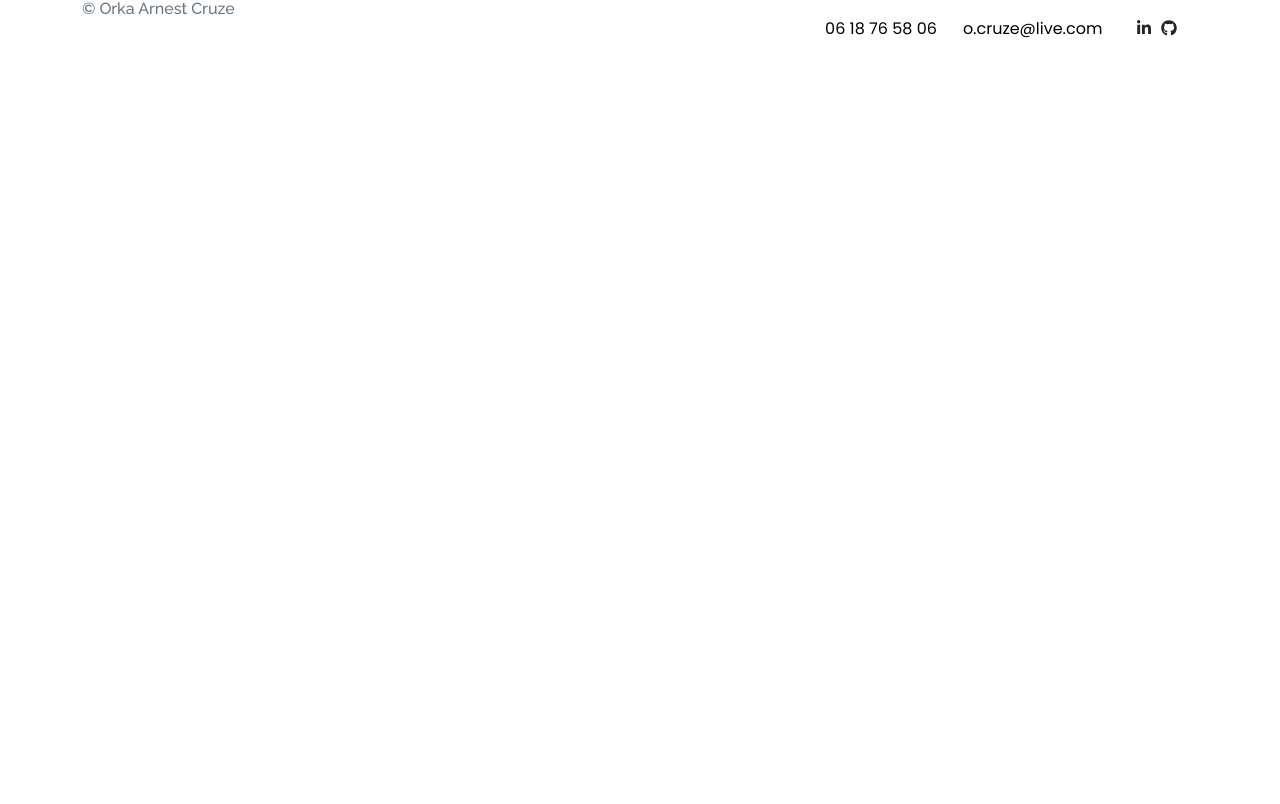
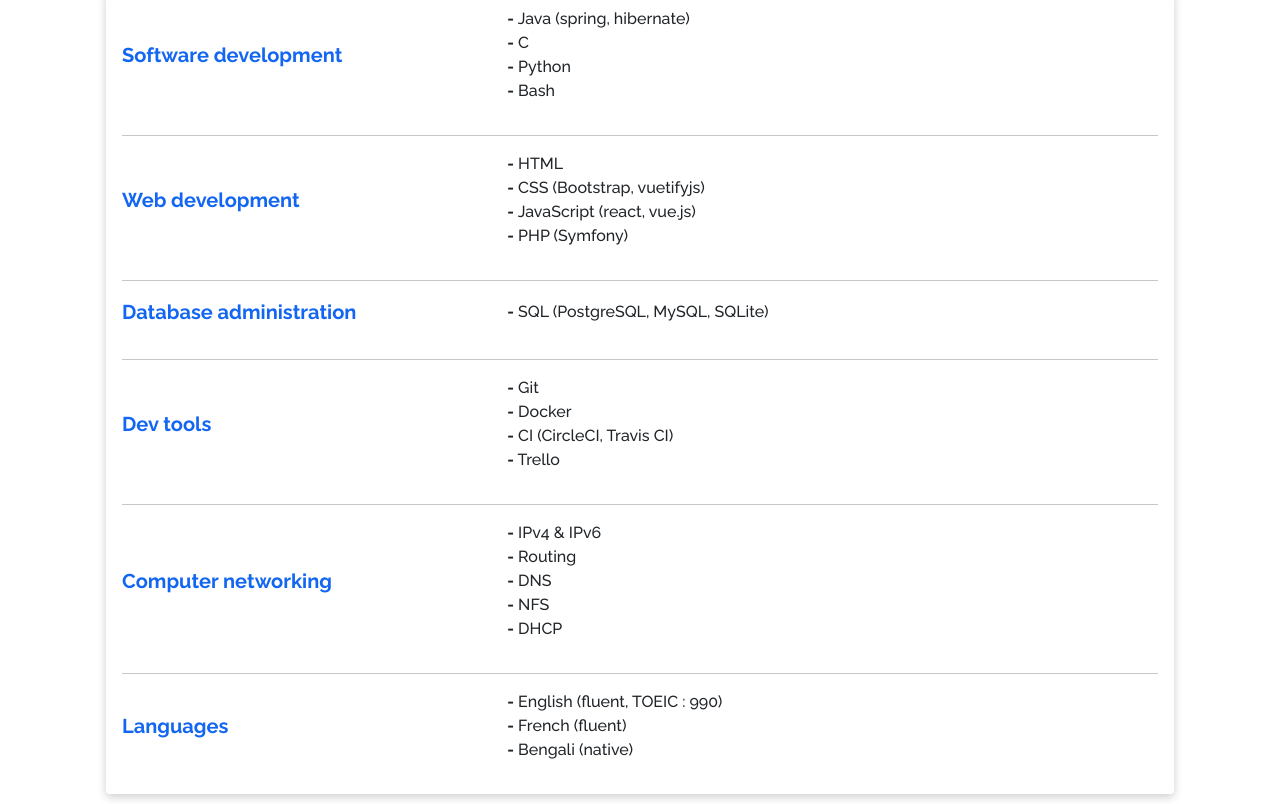
Before and after one commit to ocruze/portfolio, a React (Vite) app: page /#/resume in a window 1280 px wide. Shown: the part 1516-2320 px from the top of the page. Before the commit the page ends 1604 px from the top, so only its background shows below. Built offline with nearby package versions, Linux system fonts and the light colour scheme.

Commit message:
resume page: skillset section

```diff
--- a/src/components/Cards/EducationCard.jsx
+++ b/src/components/Cards/EducationCard.jsx
@@ -13,7 +13,10 @@
           <p className="fw-bold">{props.degree}</p>
           <p>{props.school}</p>
           <p>
-            <FontAwesomeIcon icon={fas.faMapMarkerAlt} />
+            <FontAwesomeIcon
+              icon={fas.faMapMarkerAlt}
+              className="text-success"
+            />
             &nbsp;
             {props.school_location}
           </p>
--- a/src/components/Cards/ExperienceCard.jsx
+++ b/src/components/Cards/ExperienceCard.jsx
@@ -13,7 +13,10 @@
           <p className="fw-bold">{props.job_title}</p>
           <p>{props.employer}</p>
           <p>
-            <FontAwesomeIcon icon={fas.faMapMarkerAlt} />
+            <FontAwesomeIcon
+              icon={fas.faMapMarkerAlt}
+              className="text-success"
+            />
             &nbsp;
             {props.employer_location}
           </p>
--- /dev/null
+++ b/src/components/SkillsetSection.jsx
@@ -0,0 +1,127 @@
+import React from "react";
+
+const SkillsetSection = ({ skills }) => {
+  return (
+    <div className="box-shadow rounded m-4 p-3">
+      <div className="row">
+        <div className="col-lg-4 d-flex align-items-center">
+          <p className="fw-bold fs-5 text-primary">Software development</p>
+        </div>
+
+        <div className="col-lg-8 d-flex align-items-center">
+          {
+            <ul>
+              {skills.software_development.map((tech, index) => (
+                <li key={index}>
+                  <span className="fw-bold">-</span> {tech}
+                </li>
+              ))}
+            </ul>
+          }
+        </div>
+      </div>
+
+      <hr />
+
+      <div className="row">
+        <div className="col-lg-4 d-flex align-items-center">
+          <p className="fw-bold fs-5 text-primary">Web development</p>
+        </div>
+
+        <div className="col-lg-8 d-flex align-items-center">
+          {
+            <ul>
+              {skills.web_development.map((tech, index) => (
+                <li key={index}>
+                  <span className="fw-bold">-</span> {tech}
+                </li>
+              ))}
+            </ul>
+          }
+        </div>
+      </div>
+
+      <hr />
+
+      <div className="row">
+        <div className="col-lg-4 d-flex align-items-center">
+          <p className="fw-bold fs-5 text-primary">Database administration</p>
+        </div>
+
+        <div className="col-lg-8 d-flex align-items-center">
+          {
+            <ul>
+              {skills.database_administration.map((tech, index) => (
+                <li key={index}>
+                  <span className="fw-bold">-</span> {tech}
+                </li>
+              ))}
+            </ul>
+          }
+        </div>
+      </div>
+
+      <hr />
+
+      <div className="row">
+        <div className="col-lg-4 d-flex align-items-center">
+          <p className="fw-bold fs-5 text-primary">Dev tools</p>
+        </div>
+
+        <div className="col-lg-8 d-flex align-items-center">
+          {
+            <ul>
+              {skills.dev_tools.map((tech, index) => (
+                <li key={index}>
+                  <span className="fw-bold">-</span> {tech}
+                </li>
+              ))}
+            </ul>
+          }
+        </div>
+      </div>
+
+      <hr />
+
+      <div className="row">
+        <div className="col-lg-4 d-flex align-items-center">
+          <p className="fw-bold fs-5 text-primary">Computer networking</p>
+        </div>
+
+        <div className="col-lg-8 d-flex align-items-center">
+          {
+            <ul>
+              {skills.computer_networking.map((tech, index) => (
+                <li key={index}>
+                  <span className="fw-bold">-</span> {tech}
+                </li>
+              ))}
+            </ul>
+          }
+        </div>
+      </div>
+
+      <hr />
+
+      <div className="row">
+        <div className="col-lg-4 d-flex align-items-center">
+          <p className="fw-bold fs-5 text-primary">Languages</p>
+        </div>
+
+        <div className="col-lg-8 d-flex align-items-center">
+          {
+            <ul>
+              {skills.languages.map((language, index) => (
+                <li key={index}>
+                  <span className="fw-bold">-</span> {language}
+                </li>
+              ))}
+            </ul>
+          }
+        </div>
+      </div>
+    </div>
+  );
+};
+
+export default SkillsetSection;
--- /dev/null
+++ b/src/data/skills.json
@@ -0,0 +1,17 @@
+{
+  "software_development": ["Java (spring, hibernate)", "C", "Python", "Bash"],
+  "web_development": [
+    "HTML",
+    "CSS (Bootstrap, vuetifyjs)",
+    "JavaScript (react, vue.js)",
+    "PHP (Symfony)"
+  ],
+  "database_administration": ["SQL (PostgreSQL, MySQL, SQLite)"],
+  "dev_tools": ["Git", "Docker", "CI (CircleCI, Travis CI)", "Trello"],
+  "computer_networking": ["IPv4 & IPv6", "Routing", "DNS", "NFS", "DHCP"],
+  "languages": [
+    "English (fluent, TOEIC : 990)",
+    "French (fluent)",
+    "Bengali (native)"
+  ]
+}
--- a/src/pages/Resume.jsx
+++ b/src/pages/Resume.jsx
@@ -4,6 +4,8 @@
 
 import experience from "./../data/experience.json";
 import education from "./../data/education.json";
+import skills from "./../data/skills.json";
+import SkillsetSection from "../components/SkillsetSection";
 
 const Resume = () => {
   return (
@@ -31,6 +33,14 @@
           ))}
         </section>
       </div>
+
+      <div className="row">
+        <section>
+          <h2 className="ff-poppins text-center">Skillset</h2>
+
+          <SkillsetSection skills={skills} />
+        </section>
+      </div>
     </>
   );
 };
```
